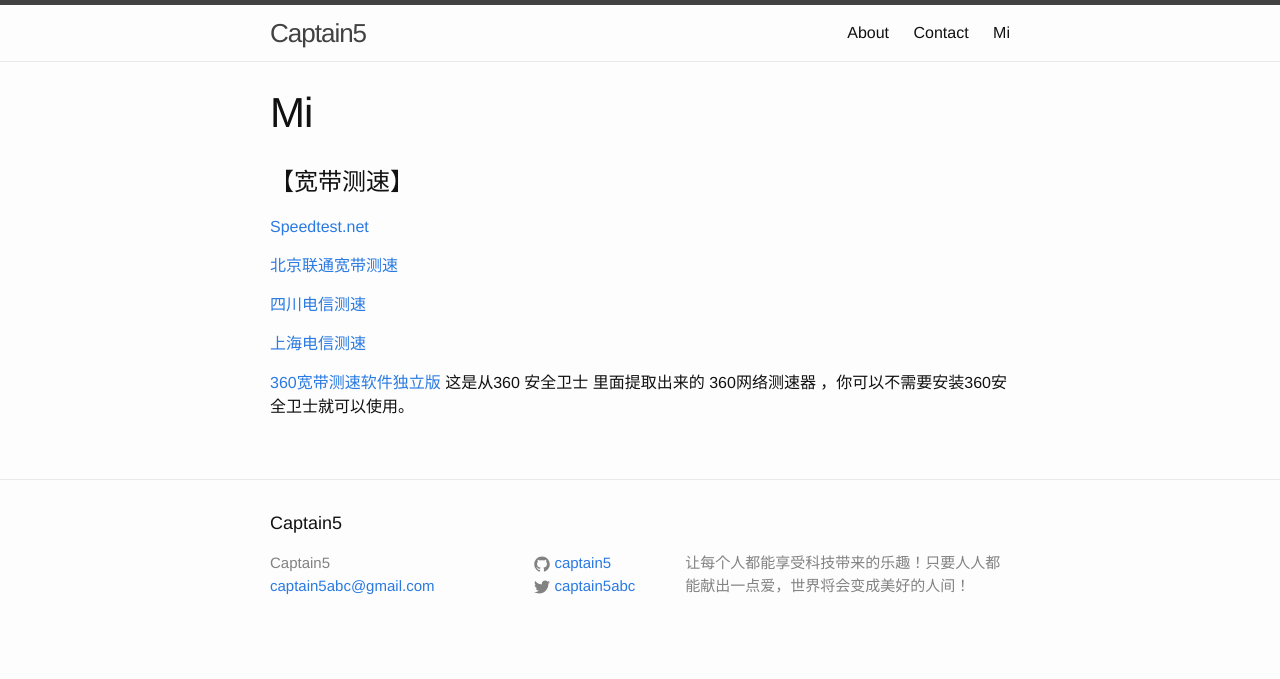
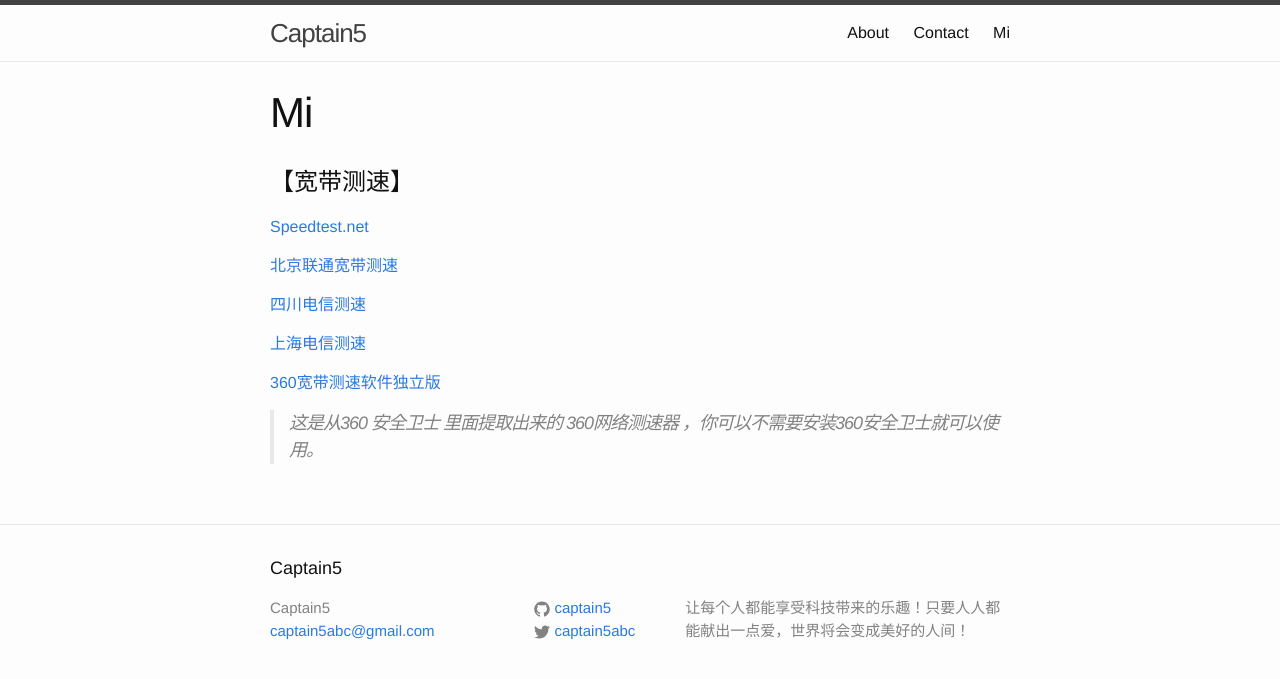
Before and after one commit to captain5/captain5.github.io, a Jekyll site: the page built from mi.md, in a window 1280 px wide. Shown: the top 679 px of the page. Built offline with Jekyll 4.4.1, drawn with Linux system fonts in a browser that asks for light colours.

Commit message:
Update mi.md

```diff
--- a/mi.md
+++ b/mi.md
@@ -15,4 +15,5 @@ permalink: /mi2/
 
 [上海电信测速](http://sh.189.cn/support/netreport/)
 
-[360宽带测速软件独立版](https://pan.baidu.com/s/1pJZdbR1) 这是从360 安全卫士 里面提取出来的 360网络测速器 ，你可以不需要安装360安全卫士就可以使用。
+[360宽带测速软件独立版](https://pan.baidu.com/s/1pJZdbR1)
+>这是从360 安全卫士 里面提取出来的 360网络测速器 ，你可以不需要安装360安全卫士就可以使用。
```
